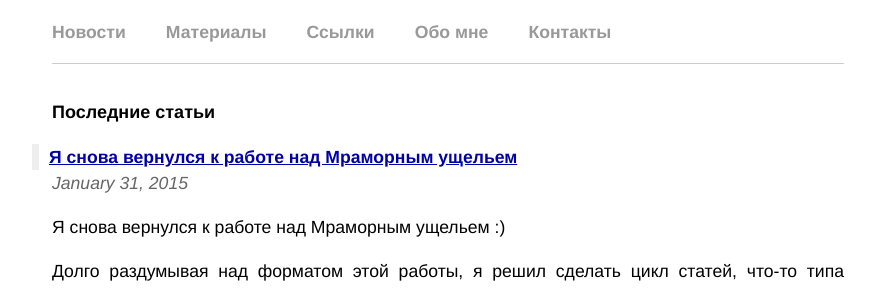
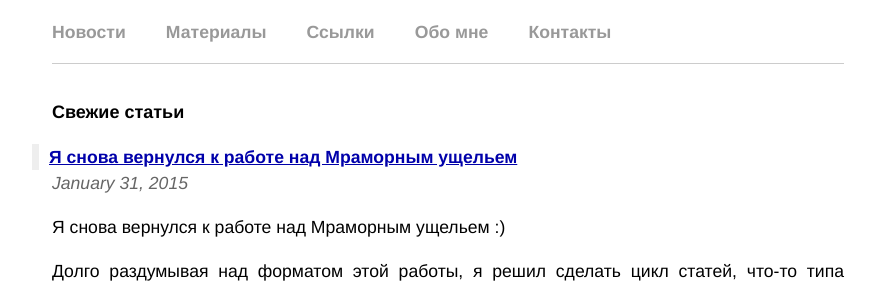
Before and after one commit to ivan-placid/demo, a Jekyll site: the page built from index.html, in a window 1280 px wide and 900 px high. Shown: the part 174-463 px from the top of the window, without its empty margins (192-1067 px from the left). Built offline with Jekyll 4.4.1, drawn with Linux system fonts in a browser that asks for light colours; some web fonts are replaced; Markdown is read by kramdown in place of the engine named in the settings.

Commit message:
Update index.html

```diff
--- a/index.html
+++ b/index.html
@@ -5,7 +5,7 @@ title: Fil Fil
 
 
 <div id="home">
-  <h1 id="intro">Последние статьи</h1>
+  <h1 id="intro">Свежие статьи</h1>
   <div>
   </div>
   {% for post in site.posts limit:3 %}
```
